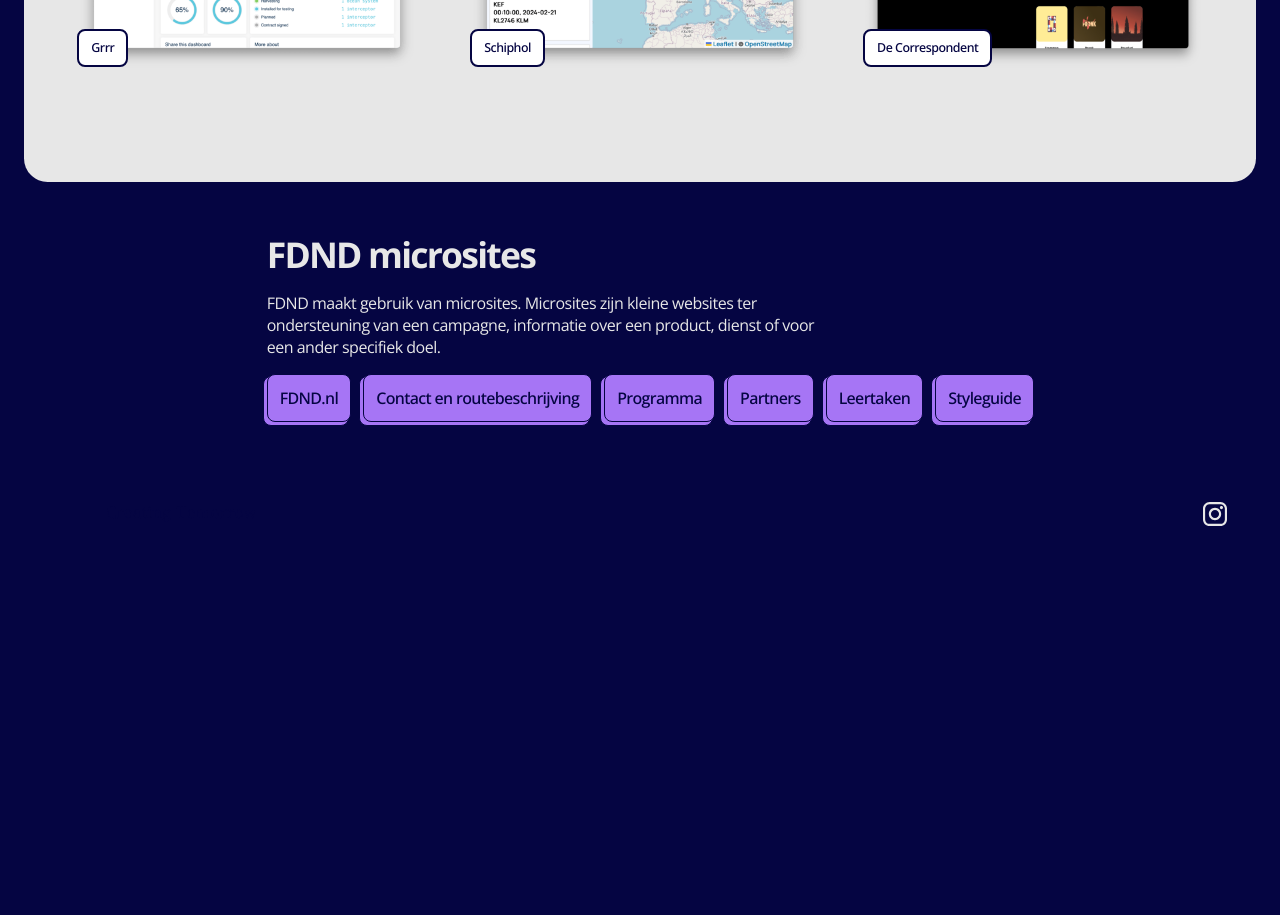
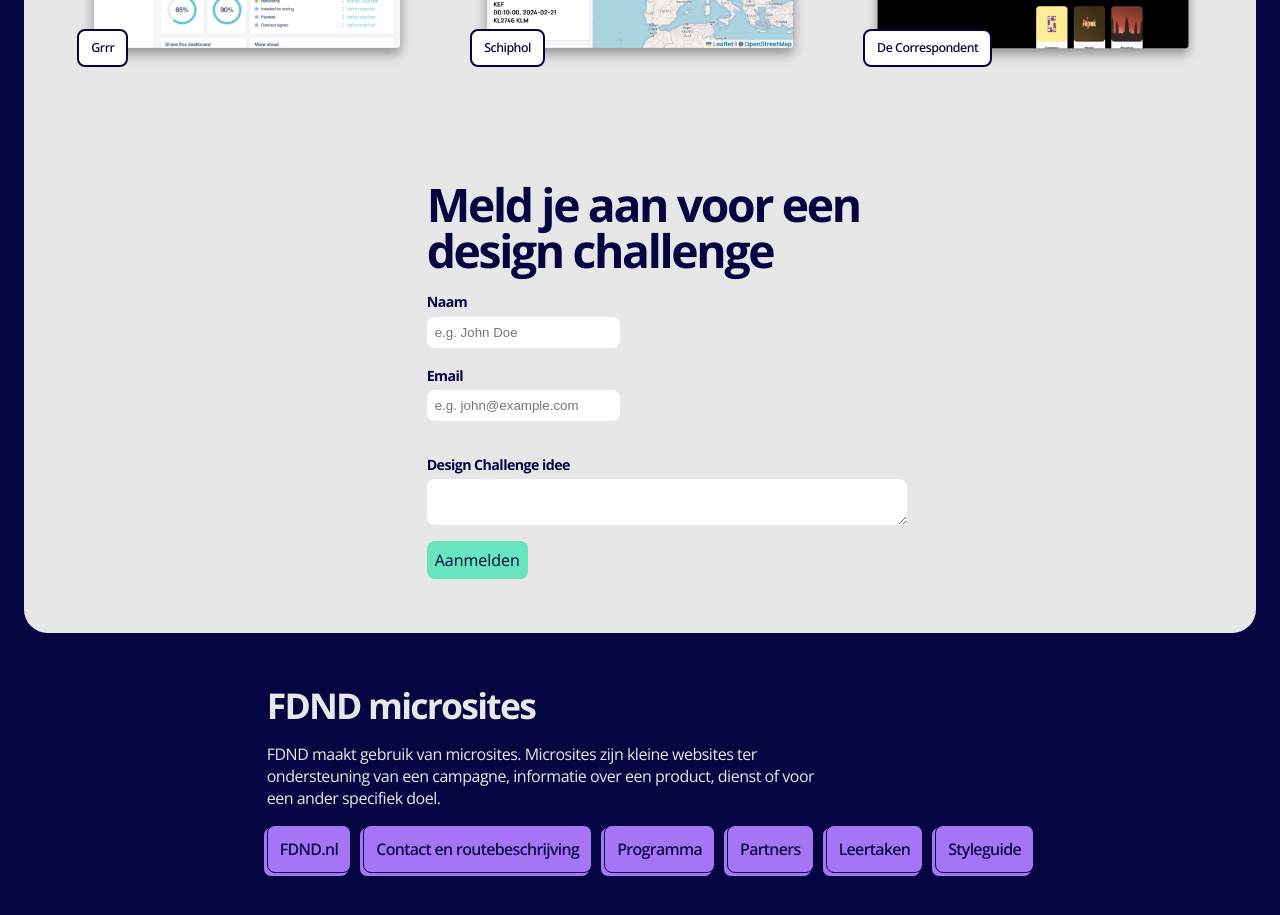
Before and after one commit to fdnd/partners.fdnd.nl, a SvelteKit app: page /design-challenge/sprint-12 in a window 1280 px wide. Shown: the part 2260-3175 px from the top of the page. Before the commit the page ends 2810 px from the top, so only its background shows below. Built offline with nearby package versions, Linux system fonts and the light colour scheme.

Commit message:
:sparkles: added persistent input value's, user feedback, loader

```diff
--- /dev/null
+++ b/src/routes/design-challenge/sprint-12/+page.server.js
@@ -0,0 +1,13 @@
+export const prerender = false
+
+export const actions = {
+	default: async ({request, url}) => {
+        const data = await request.formData()
+
+        const name = data.get("name")
+        const email = data.get("email")
+        const challenge = data.get("challenge")
+
+        return { success: true, name, email, challenge }
+	}
+};
--- a/src/routes/design-challenge/sprint-12/+page.svelte
+++ b/src/routes/design-challenge/sprint-12/+page.svelte
@@ -1,3 +1,26 @@
+<script>
+    import { enhance } from '$app/forms'
+
+    export let form
+
+    let loading = false
+
+    function handleForm({ formElement, formData, action, cancel, submitter }){
+        loading = true
+
+        return async ({ result, update }) => {
+            await setTimeout(async  () => {
+                loading = false
+
+                console.log(result)
+                await update()
+            }, 1000);
+
+
+        }
+    }
+</script>
+
 <section class="image-with-text">
     <figure class="image-container">
         <img src="/img/briefing-bij-fivespark.jpeg" alt="De briefing bij Fivespark" />
@@ -115,12 +138,44 @@
                 <figcaption class="font-semibold small-body">De Correspondent</figcaption>
             </figure>
         </a>
-
-
-
-
-
-
-
     </div>
 </section>
+
+<!-- Enhance the form with the use:enhance prop -->
+<!-- Custom Enhance form with the use:enhance={handleForm} prop pointing to a custom -->
+<form action="/design-challenge/sprint-12#aanmelden-voor-design-challenge" method="POST" class="simple-text" id="aanmelden-voor-design-challenge" use:enhance={handleForm}>
+    {#if loading }
+        <svg class="loader" width="24" height="24" viewBox="0 0 24 24" xmlns="http://www.w3.org/2000/svg">
+            <style>
+                .spinner_qM83{animation:spinner_8HQG .5s infinite; fill:#66e5bf}
+                .spinner_oXPr{animation-delay:.1s}.spinner_ZTLf{animation-delay:.2s}
+                @keyframes spinner_8HQG{0%,57.14%{animation-timing-function:cubic-bezier(0.33,.66,.66,1);transform:translate(0)}28.57%{animation-timing-function:cubic-bezier(0.33,0,.66,.33);transform:translateY(-6px)}100%{transform:translate(0)}}
+            </style>
+            <circle class="spinner_qM83" cx="4" cy="12" r="3"/>
+            <circle class="spinner_qM83 spinner_oXPr" cx="12" cy="12" r="3"/>
+            <circle class="spinner_qM83 spinner_ZTLf" cx="20" cy="12" r="3"/>
+        </svg>
+    {/if}
+
+    <h2 class="large-heading">Meld je aan voor een design challenge</h2>
+
+    {#if form?.success }
+        <p class="message">Je hebt je aangemeld voor een design challenge</p>
+    {/if}
+
+    <fieldset>
+        <legend>Gegevens</legend>
+        <label><span class="medium-body">Naam</span> <input type="text" name="name" value="{form?.name ?? ''}"  placeholder="e.g. John Doe"/></label>
+
+        <label><span class="medium-body">Email</span> <input type="text" name="email" value="{form?.email ?? ''}" placeholder="e.g. john@example.com"></label>
+
+    </fieldset>
+
+    <fieldset>
+        <legend>Opdracht</legend>
+        <label for="challenge" class="medium-body"><span>Design Challenge idee</span></label>
+        <textarea name="challenge" id="challenge" value="{form?.challenge ?? ''}"></textarea>
+    </fieldset>
+
+    <button>Aanmelden</button>
+</form>
--- a/static/css/globals.css
+++ b/static/css/globals.css
@@ -161,3 +161,45 @@
     padding:0;
     margin:1rem 0
 }
+
+form {
+    position: relative;
+    width:50vw
+}
+
+fieldset {
+    border:0;
+    padding:0;
+    margin-top: 1rem;
+}
+legend {
+    display: none;
+}
+label {
+    font-weight: bold;
+}
+input, textarea {
+    display:block;
+    margin-top: .25rem;
+    margin-bottom: 1rem;
+    border-radius:.5rem;
+    border:none;
+    padding:.5rem;
+}
+button {
+    all:unset;
+    background-color: #66e5bf;
+    border-radius:.5rem;
+    padding:.5rem;
+    color:#050542
+}
+textarea {
+    width:100%;
+    max-width:60ch
+}
+
+svg.loader {
+    position: absolute;
+    right:1rem;
+    top:1rem;
+}
```
